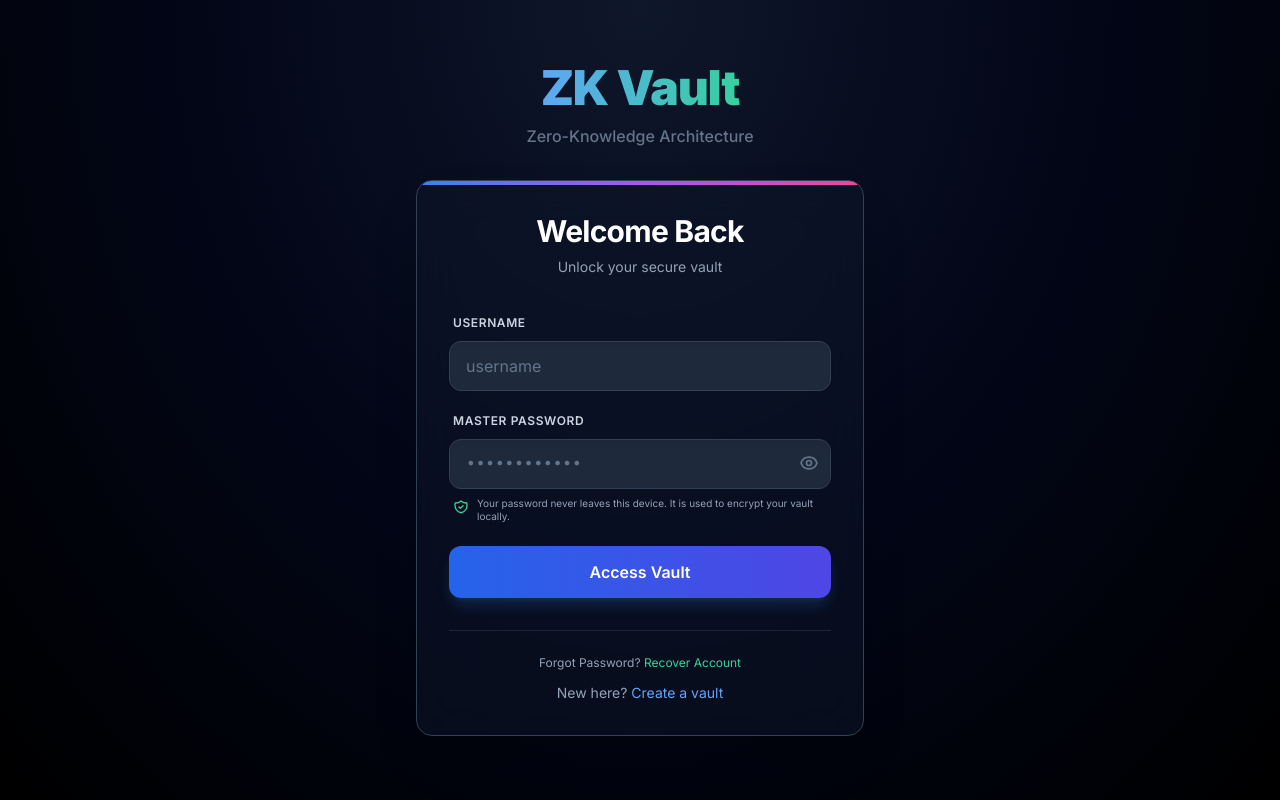
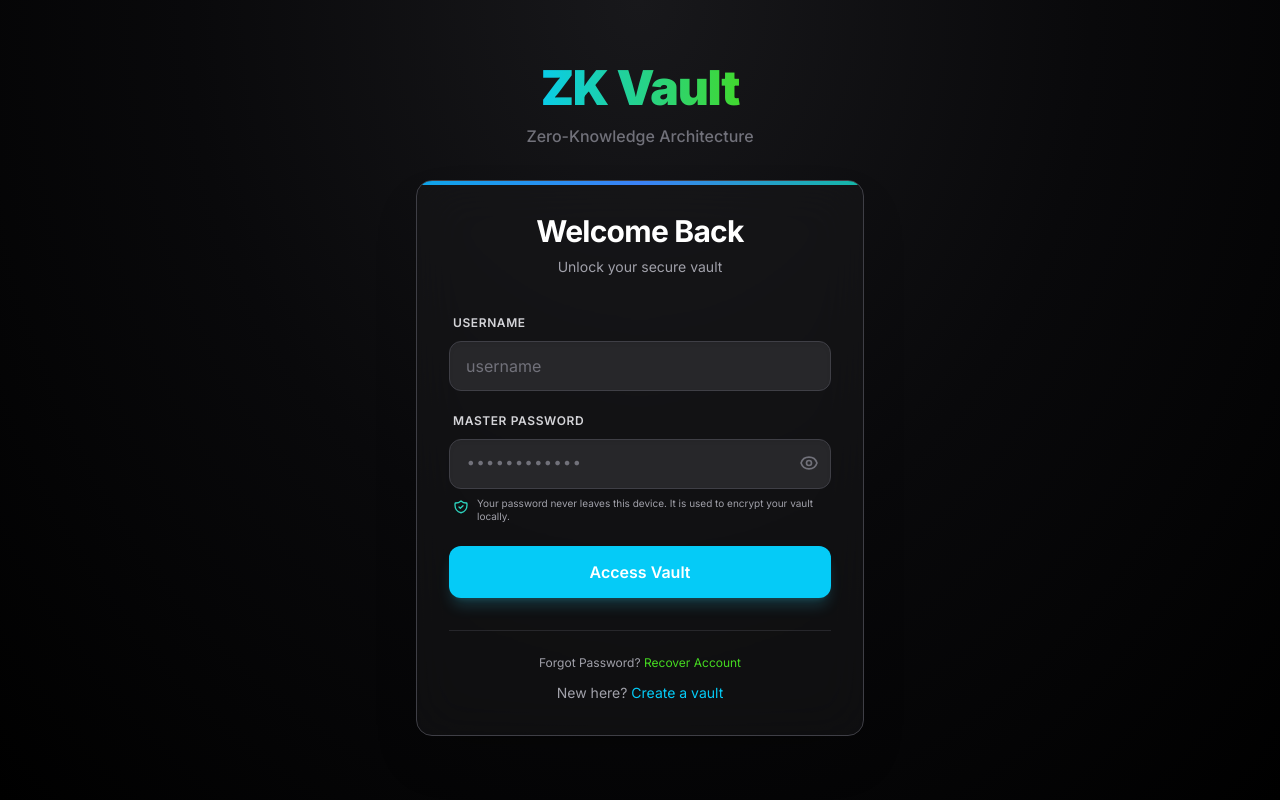
Before and after one commit to Ad1tya244/ZK-Password-Manager, a Next.js app in the folder apps/web/: page / in a window 1280 px wide. Built offline with nearby package versions, Linux system fonts and the light colour scheme.

Commit message:
Simple UI change

```diff
--- a/apps/web/src/app/page.tsx
+++ b/apps/web/src/app/page.tsx
@@ -49,16 +49,16 @@ export default function Home() {
     if (loading) return <main className="p-24 text-center">Loading...</main>;
 
     return (
-        <main className="flex min-h-screen flex-col items-center justify-center bg-slate-950 bg-[radial-gradient(ellipse_at_top,_var(--tw-gradient-stops))] from-slate-900 via-slate-950 to-black text-white">
+        <main className="flex min-h-screen flex-col items-center justify-center bg-zinc-950 bg-[radial-gradient(ellipse_at_top,_var(--tw-gradient-stops))] from-zinc-900 via-zinc-950 to-black text-white">
             {isAuthenticated ? (
                 <VaultDashboard onLogout={handleLogout} />
             ) : (
                 <div className="flex flex-col items-center w-full px-4">
                     <div className="mb-8 text-center">
-                        <h1 className="text-5xl font-black mb-3 bg-clip-text text-transparent bg-gradient-to-r from-blue-400 to-emerald-400 tracking-tight">
+                        <h1 className="text-5xl font-black mb-3 bg-clip-text text-transparent bg-gradient-to-r from-cyan-400 to-emerald-400 tracking-tight">
                             ZK Vault
                         </h1>
-                        <p className="text-slate-500 font-medium">Zero-Knowledge Architecture</p>
+                        <p className="text-zinc-500 font-medium">Zero-Knowledge Architecture</p>
                     </div>
                     <AuthForm onLogin={handleLogin} />
                 </div>
--- a/apps/web/src/components/auth-form.tsx
+++ b/apps/web/src/components/auth-form.tsx
@@ -1,9 +1,9 @@
 "use client";
 
 import { useState } from "react";
-import { api, AuthResponse, VaultItem } from "../lib/api";
+import { api, AuthResponse } from "../lib/api";
 import { EncryptionService, deriveRecoveryKEK } from "../utils/encryption.utils";
-import { bufferToBase64, base64ToBuffer } from "@zk/crypto/client";
+import { base64ToBuffer } from "@zk/crypto/client";
 
 
 export default function AuthForm({ onLogin }: { onLogin: () => void }) {
@@ -174,34 +174,10 @@ export default function AuthForm({ onLogin }: { onLogin: () => void }) {
             }
 
             // 3. Unwrap VEK using Recovery KEK
-            // We need a helper for this in EncryptionService?
-            // Or just manually do it here since we have the KEK and blobs.
-            // But we need to use `window.crypto.subtle.decrypt`.
-            // Let's use the internal logic or standard WebCrypto.
-            // Since `EncryptionService` manages the session, we should use it to "Initialize Session from Recovery".
-            // But `EncryptionService.initSession` takes a password.
-            // We need `EncryptionService.initSessionWithRecovery(recoveryKEK, vekData)`.
-            // OR simpler: decrypt VEK here, then pass it to `initSession`?
-            // EncryptionService expects `vekData` (encrypted with password-derived KEK).
-            // Here we have VEK encrypted with Recovery KEK.
-
-            // Let's decrypt the VEK bytes directly here.
             const ciphertext = base64ToBuffer(recoveryEncryptedVEK);
             const iv = base64ToBuffer(recoveryVekIV);
             const tag = base64ToBuffer(recoveryVekAuthTag);
 
-            // Note: `base64ToBuffer` is not exposed globally, imported from `@zk/crypto/client`.
-            // I imported it at top.
-            // Wait, I need to check imports. `import { base64ToBuffer } ...`
-            // So `base64ToBuffer` is available.
-
-            // Construct combined buffer for decrypt logic (assuming standard GCM usage in this project)
-            // But wait, `EncryptionService` helpers do combined.
-            // Let's manually decrypt using standard GCM if possible.
-            // Or better: Use `EncryptionService` to init session with raw key?
-            // `EncryptionService` doesn't support init with raw key.
-
-            // Let's do manual decryption here.
             const combined = new Uint8Array(ciphertext.byteLength + tag.byteLength);
             combined.set(new Uint8Array(ciphertext));
             combined.set(new Uint8Array(tag), ciphertext.byteLength);
@@ -212,47 +188,13 @@ export default function AuthForm({ onLogin }: { onLogin: () => void }) {
                 combined as BufferSource
             );
 
-            // Now we have the Raw VEK.
-            // We need to RE-ENCRYPT it with the NEW Password.
             // 4. Validate New Password
             const valErr = validateMasterPassword(newPassword);
             if (valErr) throw new Error(valErr);
 
             // 5. Initialize a NEW Session with New Password and the Existing Raw VEK
-            // But `EncryptionService.initSession` generates a new random VEK if none provided.
-            // OR if provided, unwraps it with password-derived KEK.
-            // We have neither. We have Raw VEK.
-            // We need `EncryptionService.initSessionWithRawVEK(password, rawVEK)`.
-            // I should add this method?
-            // OR: I can just use `EncryptionService` to wrap the VEK with new password KEK manually?
-            // Yes, calling `deriveKey(newPassword)`...
-
-            // Let's ADD `initSessionWithRawVEK` to EncryptionService. it is cleaner.
-            // I'll assume it exists for now and update EncryptionService next step?
-            // No, preventing errors is better.
-            // I'll stick to:
-            // a) Derive KEK for New Password.
-            // b) Wrap Raw VEK with New Password KEK.
-            // c) Call `recoverAccount` API with new encrypted blobs.
-
-            // Actually, `EncryptionService.initSession` sets the global session. We want that.
-            // If I add `EncryptionService.setSession(kek, vek)`, I can use it.
-            // But `initSession` does logic.
-
-            // Let's just Add `restoreSession(password, rawVEK)` to EncryptionService.
-            // I'll implement it shortly.
-
-            // For now, in this file:
-            // I will use `EncryptionService.restoreSession(newPassword, rawVek)`.
-            // This method will:
-            // 1. Derive KEK from newPassword (and random salt).
-            // 2. Wrap `rawVek` with KEK.
-            // 3. Set global session.
-            // 4. Return the new stored blobs (encryptedVEK, iv, authTag, salt).
-
             const restoreResult = await EncryptionService.restoreSession(newPassword, rawVek);
 
-            // 6. Submit to Server
             // 6. Submit to Server
             await api.post("/auth/recovery/reset", {
                 recoveryKeyHash,
@@ -270,7 +212,6 @@ export default function AuthForm({ onLogin }: { onLogin: () => void }) {
             setPassword(""); // Clear any previous input
             setStatusMessage("Recovery successful! Please log in with your new password.");
 
-            // onLogin(); // Do NOT auto-login, as we don't have a token/cookie yet. User must log in.
         } catch (err: any) {
             console.error("Recovery Error:", err);
             // Log if it's a network error explicitly
@@ -285,14 +226,14 @@ export default function AuthForm({ onLogin }: { onLogin: () => void }) {
     };
 
     return (
-        <div className="w-full max-w-md bg-slate-900/50 backdrop-blur-xl border border-slate-700 p-8 rounded-2xl shadow-2xl relative overflow-hidden">
+        <div className="w-full max-w-md bg-zinc-900/50 backdrop-blur-xl border border-zinc-700 p-8 rounded-2xl shadow-2xl relative overflow-hidden">
             {/* Background decoration */}
-            <div className="absolute top-0 left-0 w-full h-1 bg-gradient-to-r from-blue-500 via-purple-500 to-pink-500"></div>
+            <div className="absolute top-0 left-0 w-full h-1 bg-gradient-to-r from-sky-500 via-blue-500 to-teal-500"></div>
 
             <h2 className="text-3xl font-bold mb-2 text-white text-center tracking-tight">
                 {qrCode ? "Setup 2FA" : (require2fa ? "Two-Factor Auth" : (isRecovery ? "Recover Account" : (isLogin ? "Welcome Back" : "Create Account")))}
             </h2>
-            <p className="text-slate-400 text-center mb-8 text-sm">
+            <p className="text-zinc-400 text-center mb-8 text-sm">
                 {qrCode
                     ? "Scan with Google Authenticator"
                     : (require2fa ? "Enter code from Authenticator App" : (isRecovery ? "Enter your Recovery Key" : (isLogin ? "Unlock your secure vault" : "Zero-knowledge encryption setup")))
@@ -306,25 +247,25 @@ export default function AuthForm({ onLogin }: { onLogin: () => void }) {
                             // RECOVERY INPUTS
                             <>
                                 <div className="space-y-2">
-                                    <label className="text-xs font-semibold text-slate-300 uppercase tracking-wider ml-1">Recovery Key</label>
+                                    <label className="text-xs font-semibold text-zinc-300 uppercase tracking-wider ml-1">Recovery Key</label>
                                     <input
                                         type="text"
                                         value={recoveryKey}
                                         onChange={(e) => setRecoveryKey(e.target.value.replace(/[^a-fA-F0-9]/g, ''))} // Hex only
-                                        className="w-full px-4 py-3 bg-slate-800 border border-slate-700 rounded-xl focus:ring-2 focus:ring-emerald-500 focus:border-transparent outline-none text-white text-sm font-mono placeholder-slate-600 transition-all shadow-inner"
+                                        className="w-full px-4 py-3 bg-zinc-800 border border-zinc-700 rounded-xl focus:ring-2 focus:ring-emerald-500 focus:border-transparent outline-none text-white text-sm font-mono placeholder-zinc-600 transition-all shadow-inner"
                                         placeholder="Enter your 64-character recovery key"
                                         required
                                         autoComplete="off"
                                     />
                                 </div>
                                 <div className="space-y-2">
-                                    <label className="text-xs font-semibold text-slate-300 uppercase tracking-wider ml-1">New Master Password</label>
+                                    <label className="text-xs font-semibold text-zinc-300 uppercase tracking-wider ml-1">New Master Password</label>
                                     <div className="relative">
                                         <input
                                             type={showPassword ? "text" : "password"}
                                             value={newPassword}
                                             onChange={(e) => setNewPassword(e.target.value)}
-                                            className="w-full px-4 py-3 bg-slate-800 border border-slate-700 rounded-xl focus:ring-2 focus:ring-emerald-500 focus:border-transparent outline-none text-white placeholder-slate-500 transition-all font-mono shadow-inner pr-10"
+                                            className="w-full px-4 py-3 bg-zinc-800 border border-zinc-700 rounded-xl focus:ring-2 focus:ring-emerald-500 focus:border-transparent outline-none text-white placeholder-zinc-500 transition-all font-mono shadow-inner pr-10"
                                             placeholder="Create new master password"
                                             required
                                             autoComplete="new-password"
@@ -332,7 +273,7 @@ export default function AuthForm({ onLogin }: { onLogin: () => void }) {
                                         <button
                                             type="button"
                                             onClick={() => setShowPassword(!showPassword)}
-                                            className="absolute right-3 top-3.5 text-slate-500 hover:text-slate-300 transition-colors"
+                                            className="absolute right-3 top-3.5 text-zinc-500 hover:text-zinc-300 transition-colors"
                                         >
                                             {showPassword ? (
                                                 <svg className="w-5 h-5" fill="none" viewBox="0 0 24 24" stroke="currentColor">
@@ -350,7 +291,7 @@ export default function AuthForm({ onLogin }: { onLogin: () => void }) {
                                         <svg className="w-4 h-4 text-emerald-400 mt-0.5 shrink-0" fill="none" viewBox="0 0 24 24" stroke="currentColor">
                                             <path strokeLinecap="round" strokeLinejoin="round" strokeWidth={2} d="M9 12l2 2 4-4m5.618-4.016A11.955 11.955 0 0112 2.944a11.955 11.955 0 01-8.618 3.04A12.02 12.02 0 003 9c0 5.591 3.824 10.29 9 11.622 5.176-1.332 9-6.03 9-11.622 0-1.042-.133-2.052-.382-3.016z" />
                                         </svg>
-                                        <p className="text-[10px] text-slate-400 leading-tight">
+                                        <p className="text-[10px] text-zinc-400 leading-tight">
                                             We'll re-encrypt your vault with this new password. If you lose this, you'll need your Recovery Key again.
                                         </p>
                                     </div>
@@ -360,27 +301,27 @@ export default function AuthForm({ onLogin }: { onLogin: () => void }) {
                             // NORMAL LOGIN/REGISTER INPUTS
                             <>
                                 <div className="space-y-2">
-                                    <label className="text-xs font-semibold text-slate-300 uppercase tracking-wider ml-1">Username</label>
+                                    <label className="text-xs font-semibold text-zinc-300 uppercase tracking-wider ml-1">Username</label>
                                     <input
                                         type="text"
                                         value={username}
                                         onChange={(e) => setUsername(e.target.value.replace(/[^a-zA-Z0-9]/g, ''))}
-                                        className="w-full px-4 py-3 bg-slate-800 border border-slate-700 rounded-xl focus:ring-2 focus:ring-blue-500 focus:border-transparent outline-none text-white placeholder-slate-500 transition-all shadow-inner"
+                                        className="w-full px-4 py-3 bg-zinc-800 border border-zinc-700 rounded-xl focus:ring-2 focus:ring-cyan-500 focus:border-transparent outline-none text-white placeholder-zinc-500 transition-all shadow-inner"
                                         placeholder="username"
                                         required
                                         autoComplete="username"
                                     />
-                                    {!isLogin && <p className="text-[10px] text-slate-500 ml-1">Letters and numbers only.</p>}
+                                    {!isLogin && <p className="text-[10px] text-zinc-500 ml-1">Letters and numbers only.</p>}
                                 </div>
 
                                 <div className="space-y-2">
-                                    <label className="text-xs font-semibold text-slate-300 uppercase tracking-wider ml-1">Master Password</label>
+                                    <label className="text-xs font-semibold text-zinc-300 uppercase tracking-wider ml-1">Master Password</label>
                                     <div className="relative">
                                         <input
                                             type={showPassword ? "text" : "password"}
                                             value={password}
                                             onChange={(e) => setPassword(e.target.value)}
-                                            className="w-full px-4 py-3 bg-slate-800 border border-slate-700 rounded-xl focus:ring-2 focus:ring-blue-500 focus:border-transparent outline-none text-white placeholder-slate-500 transition-all font-mono shadow-inner pr-10"
+                                            className="w-full px-4 py-3 bg-zinc-800 border border-zinc-700 rounded-xl focus:ring-2 focus:ring-cyan-500 focus:border-transparent outline-none text-white placeholder-zinc-500 transition-all font-mono shadow-inner pr-10"
                                             placeholder="••••••••••••"
                                             required
                                             autoComplete={isLogin ? "current-password" : "new-password"}
@@ -388,7 +329,7 @@ export default function AuthForm({ onLogin }: { onLogin: () => void }) {
                                         <button
                                             type="button"
                                             onClick={() => setShowPassword(!showPassword)}
-                                            className="absolute right-3 top-3.5 text-slate-500 hover:text-slate-300 transition-colors"
+                                            className="absolute right-3 top-3.5 text-zinc-500 hover:text-zinc-300 transition-colors"
                                         >
                                             {showPassword ? (
                                                 <svg className="w-5 h-5" fill="none" viewBox="0 0 24 24" stroke="currentColor">
@@ -403,10 +344,10 @@ export default function AuthForm({ onLogin }: { onLogin: () => void }) {
                                         </button>
                                     </div>
                                     <div className="flex items-start gap-2 mt-2 px-1">
-                                        <svg className="w-4 h-4 text-emerald-400 mt-0.5 shrink-0" fill="none" viewBox="0 0 24 24" stroke="currentColor">
+                                        <svg className="w-4 h-4 text-teal-400 mt-0.5 shrink-0" fill="none" viewBox="0 0 24 24" stroke="currentColor">
                                             <path strokeLinecap="round" strokeLinejoin="round" strokeWidth={2} d="M9 12l2 2 4-4m5.618-4.016A11.955 11.955 0 0112 2.944a11.955 11.955 0 01-8.618 3.04A12.02 12.02 0 003 9c0 5.591 3.824 10.29 9 11.622 5.176-1.332 9-6.03 9-11.622 0-1.042-.133-2.052-.382-3.016z" />
                                         </svg>
-                                        <p className="text-[10px] text-slate-400 leading-tight">
+                                        <p className="text-[10px] text-zinc-400 leading-tight">
                                             Your password never leaves this device. It is used to encrypt your vault locally.
                                         </p>
                                     </div>
@@ -426,13 +367,13 @@ export default function AuthForm({ onLogin }: { onLogin: () => void }) {
                 {(require2fa || qrCode) && (
                     <div className="space-y-4 animate-in fade-in slide-in-from-bottom-4 duration-500">
                         <div className="space-y-2">
-                            <label className="text-xs font-semibold text-slate-300 uppercase tracking-wider ml-1">Authenticator Code</label>
+                            <label className="text-xs font-semibold text-zinc-300 uppercase tracking-wider ml-1">Authenticator Code</label>
                             <input
                                 type="text"
                                 value={otp}
                                 onChange={(e) => setOtp(e.target.value.replace(/[^0-9]/g, ''))}
                                 maxLength={6}
-                                className="w-full px-4 py-3 bg-slate-800 border border-slate-700 rounded-xl focus:ring-2 focus:ring-blue-500 focus:border-transparent outline-none text-white text-center text-2xl tracking-[0.5em] placeholder-slate-700 transition-all shadow-inner font-mono"
+                                className="w-full px-4 py-3 bg-zinc-800 border border-zinc-700 rounded-xl focus:ring-2 focus:ring-cyan-500 focus:border-transparent outline-none text-white text-center text-2xl tracking-[0.5em] placeholder-zinc-700 transition-all shadow-inner font-mono"
                                 placeholder="000000"
                                 autoFocus
                                 required
@@ -442,7 +383,7 @@ export default function AuthForm({ onLogin }: { onLogin: () => void }) {
                 )}
 
                 {statusMessage && (
-                    <div className="p-3 rounded-lg bg-blue-500/10 border border-blue-500/20 text-blue-400 text-sm flex items-center justify-center gap-2">
+                    <div className={`p-3 rounded-lg border text-sm flex items-center justify-center gap-2 ${statusMessage.toLowerCase().includes("success") ? "bg-emerald-500/10 border-emerald-500/20 text-emerald-400" : "bg-cyan-500/10 border-cyan-500/20 text-cyan-400"}`}>
                         <svg className="w-4 h-4 shrink-0" fill="none" viewBox="0 0 24 24" stroke="currentColor">
                             <path strokeLinecap="round" strokeLinejoin="round" strokeWidth={2} d="M13 16h-1v-4h-1m1-4h.01M21 12a9 9 0 11-18 0 9 9 0 0118 0z" />
                         </svg>
@@ -462,7 +403,7 @@ export default function AuthForm({ onLogin }: { onLogin: () => void }) {
                 <button
                     type="submit"
                     disabled={loading}
-                    className="w-full bg-gradient-to-r from-blue-600 to-indigo-600 hover:from-blue-500 hover:to-indigo-500 text-white font-semibold py-3.5 rounded-xl shadow-lg shadow-blue-500/20 transform transition-all active:scale-[0.98] disabled:opacity-50 disabled:cursor-not-allowed"
+                    className="w-full bg-cyan-600 hover:bg-cyan-500 text-white font-semibold py-3.5 rounded-xl shadow-lg shadow-cyan-500/20 transform transition-all active:scale-[0.98] disabled:opacity-50 disabled:cursor-not-allowed"
                 >
                     {loading ? (
                         <span className="flex items-center justify-center gap-2">
@@ -476,14 +417,14 @@ export default function AuthForm({ onLogin }: { onLogin: () => void }) {
                 </button>
             </form>
 
-            <div className="mt-8 text-center border-t border-slate-700/50 pt-6 flex flex-col gap-3">
+            <div className="mt-8 text-center border-t border-zinc-700/50 pt-6 flex flex-col gap-3">
                 {!isRecovery && isLogin && !require2fa && (
                     <button
                         onClick={() => {
                             setIsRecovery(true);
                             setError("");
                         }}
-                        className="text-slate-400 text-xs hover:text-white transition-colors"
+                        className="text-zinc-400 text-xs hover:text-white transition-colors"
                     >
                         Forgot Password? <span className="text-emerald-400 hover:underline">Recover Account</span>
                     </button>
@@ -504,14 +445,14 @@ export default function AuthForm({ onLogin }: { onLogin: () => void }) {
                         setError("");
                         setStatusMessage("");
                     }}
-                    className="text-slate-400 text-sm hover:text-white transition-colors"
+                    className="text-zinc-400 text-sm hover:text-white transition-colors"
                 >
                     {isRecovery ? (
-                        <span className="text-slate-400 hover:underline">Back to Login</span>
+                        <span className="text-zinc-400 hover:underline">Back to Login</span>
                     ) : (isLogin ? (
-                        <>New here? <span className="text-blue-400 hover:underline">Create a vault</span></>
+                        <>New here? <span className="text-cyan-400 hover:underline">Create a vault</span></>
                     ) : (
-                        <>Already have a vault? <span className="text-blue-400 hover:underline">Log in</span></>
+                        <>Already have a vault? <span className="text-cyan-400 hover:underline">Log in</span></>
                     ))}
                 </button>
             </div>
--- a/apps/web/tailwind.config.js
+++ b/apps/web/tailwind.config.js
@@ -4,7 +4,75 @@ module.exports = {
     "./src/**/*.{js,ts,jsx,tsx,mdx}",
   ],
   theme: {
-    extend: {},
+    extend: {
+      colors: {
+        cyan: {
+          50: '#e0f9fe',
+          100: '#b8f1fd',
+          200: '#80e7fc',
+          300: '#3cd8fa',
+          400: '#05cbf7',
+          500: '#33d6fa',
+          600: '#05cbf7',
+          700: '#038cae',
+          800: '#037291',
+          900: '#035e79',
+          950: '#023c50',
+        },
+        emerald: {
+          50: '#ecfdf3',
+          100: '#d1fae0',
+          200: '#a7f3c6',
+          300: '#6ee7a1',
+          400: '#45d921',
+          500: '#6af048',
+          600: '#45d921',
+          700: '#32a215',
+          800: '#2b8216',
+          900: '#256b17',
+          950: '#113b0a',
+        },
+        red: {
+          50: '#fff0f0',
+          100: '#ffdede',
+          200: '#ffc2c2',
+          300: '#ffa1a1',
+          400: '#f51d1d',
+          500: '#ff4f4f',
+          600: '#f51d1d',
+          700: '#c91515',
+          800: '#9e1212',
+          900: '#7a1414',
+          950: '#450808',
+        },
+        amber: {
+          50: '#fdffe0',
+          100: '#fcfcc0',
+          200: '#fbf990',
+          300: '#fae760',
+          400: '#e8d41e',
+          500: '#f5e33d',
+          600: '#e8d41e',
+          700: '#b8a005',
+          800: '#8f7b0b',
+          900: '#75650f',
+          950: '#423606',
+        },
+        yellow: {
+          50: '#fdffe0',
+          100: '#fcfcc0',
+          200: '#fbf990',
+          300: '#fae760',
+          400: '#e8d41e',
+          500: '#f5e33d',
+          600: '#e8d41e',
+          700: '#b8a005',
+          800: '#8f7b0b',
+          900: '#75650f',
+          950: '#423606',
+        },
+      },
+    },
   },
   plugins: [],
 }
```
Also changed, not shown: apps/web/src/components/auth/recovery-setup.tsx (+11 -11 lines), apps/web/src/components/vault-dashboard.tsx (+66 -66 lines), 1 other file (tests, documents, lock files or other folders).
